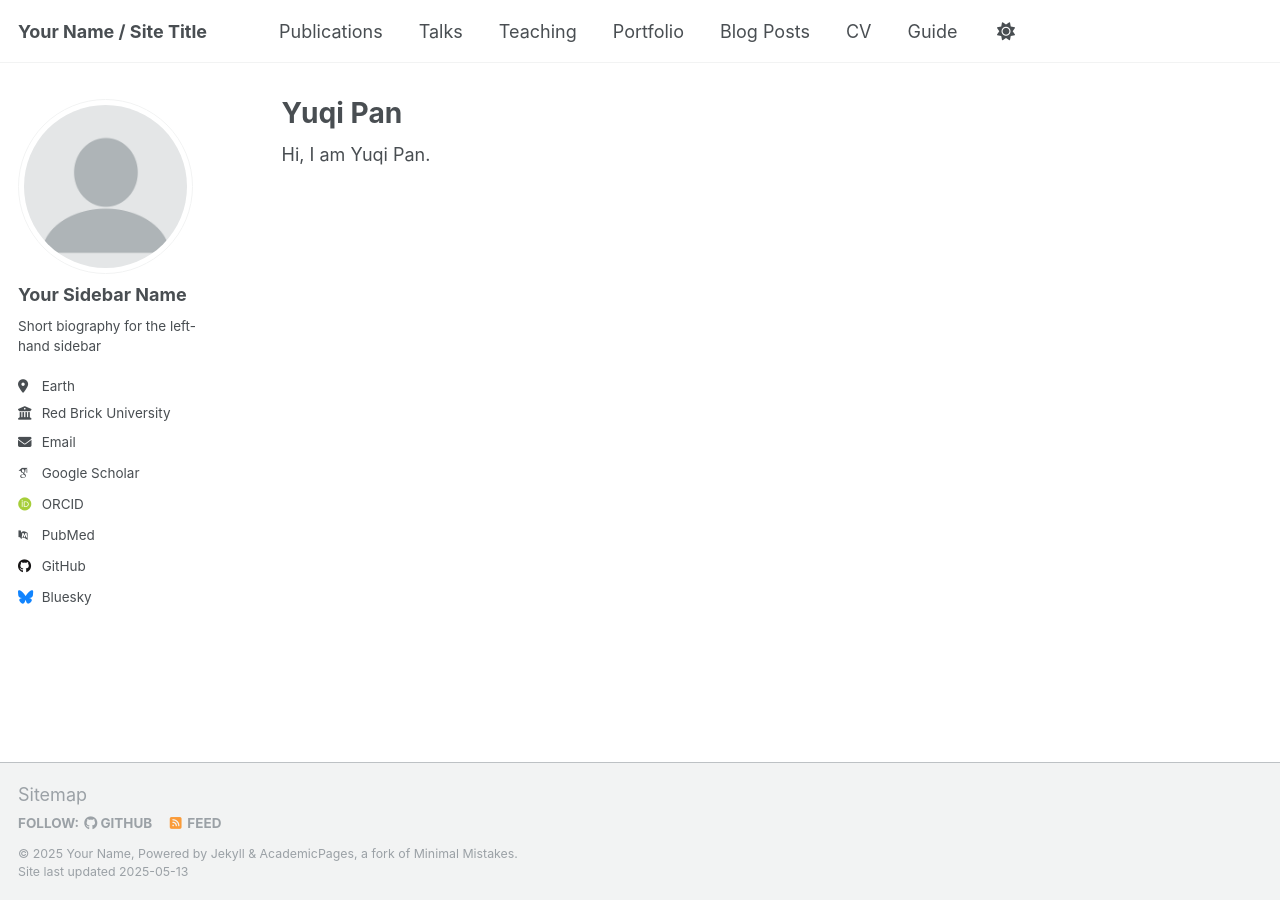
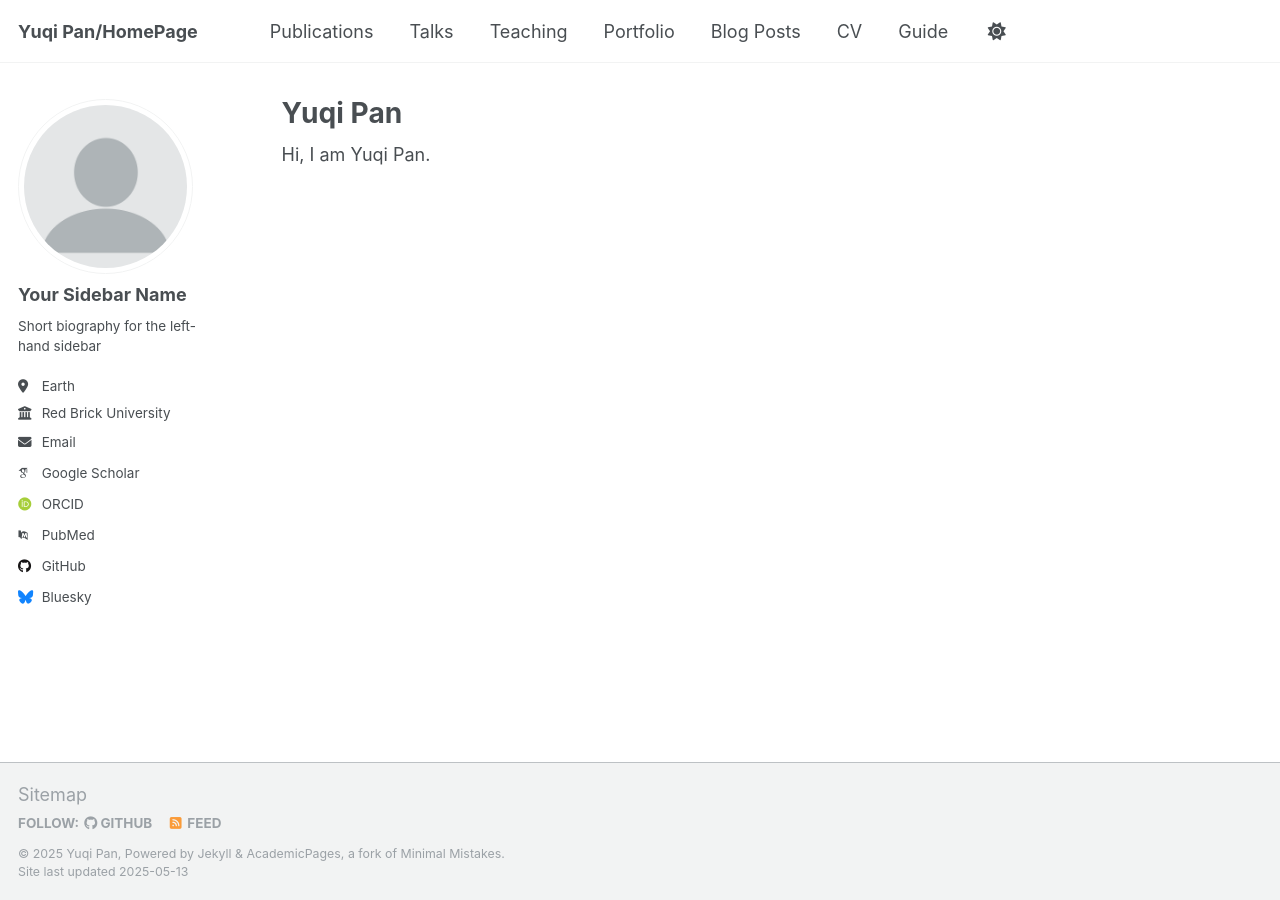
Before and after one commit to kdmessi10/kdmessi10.github.io, a Jekyll site: the page built from _pages/about.md, in a window 1280 px wide. Built offline with Jekyll 4.4.1, drawn with Linux system fonts in a browser that asks for light colours; some web fonts are replaced.

Commit message:
Update _config.yml

```diff
--- a/_config.yml
+++ b/_config.yml
@@ -9,13 +9,13 @@
 # Basic Site Settings
 locale                   : "en-US"
 site_theme               : "default"
-title                    : "Your Name / Site Title"
+title                    : "Yuqi Pan/HomePage"
 title_separator          : "-"
-name                     : &name "Your Name"
+name                     : &name "Yuqi Pan"
 description              : &description "personal description"
-url                      : https://academicpages.github.io # the base hostname & protocol for your site e.g. "https://[your GitHub username].github.io" or if you already have some other page hosted on Github then use "https://[your GitHub username].github.io/[Your Repo Name]"
+url                      : https://kdmessi10.github.io # the base hostname & protocol for your site e.g. "https://[your GitHub username].github.io" or if you already have some other page hosted on Github then use "https://[your GitHub username].github.io/[Your Repo Name]"
 baseurl                  : "" # the subpath of your site, e.g. "/blog"
-repository               : "academicpages/academicpages.github.io"
+repository               : "kdmessi10/kdmessi10.github.io"
 
 # Site Author - The following control what appear as part of the author content on the side bar.
 #               If a field is blank the icon and link will not appear, otherwise it will be shown.
```
